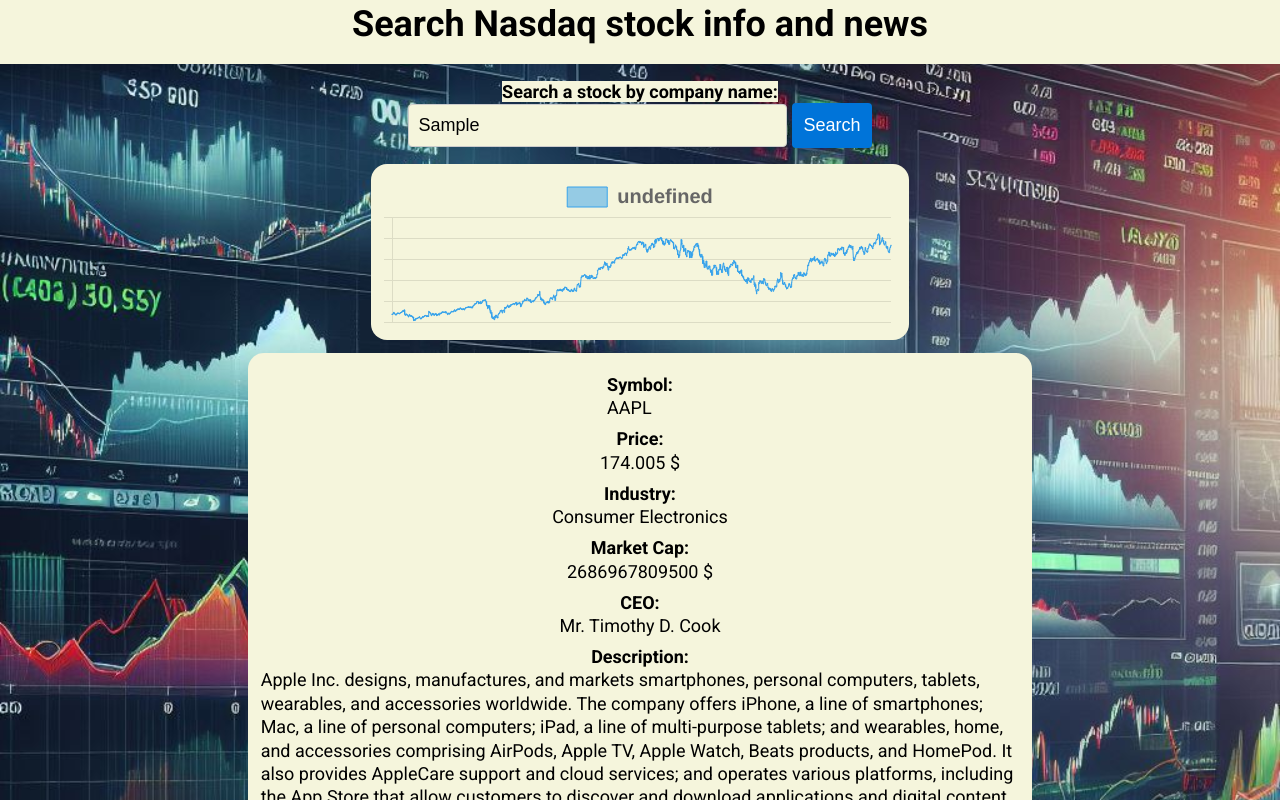
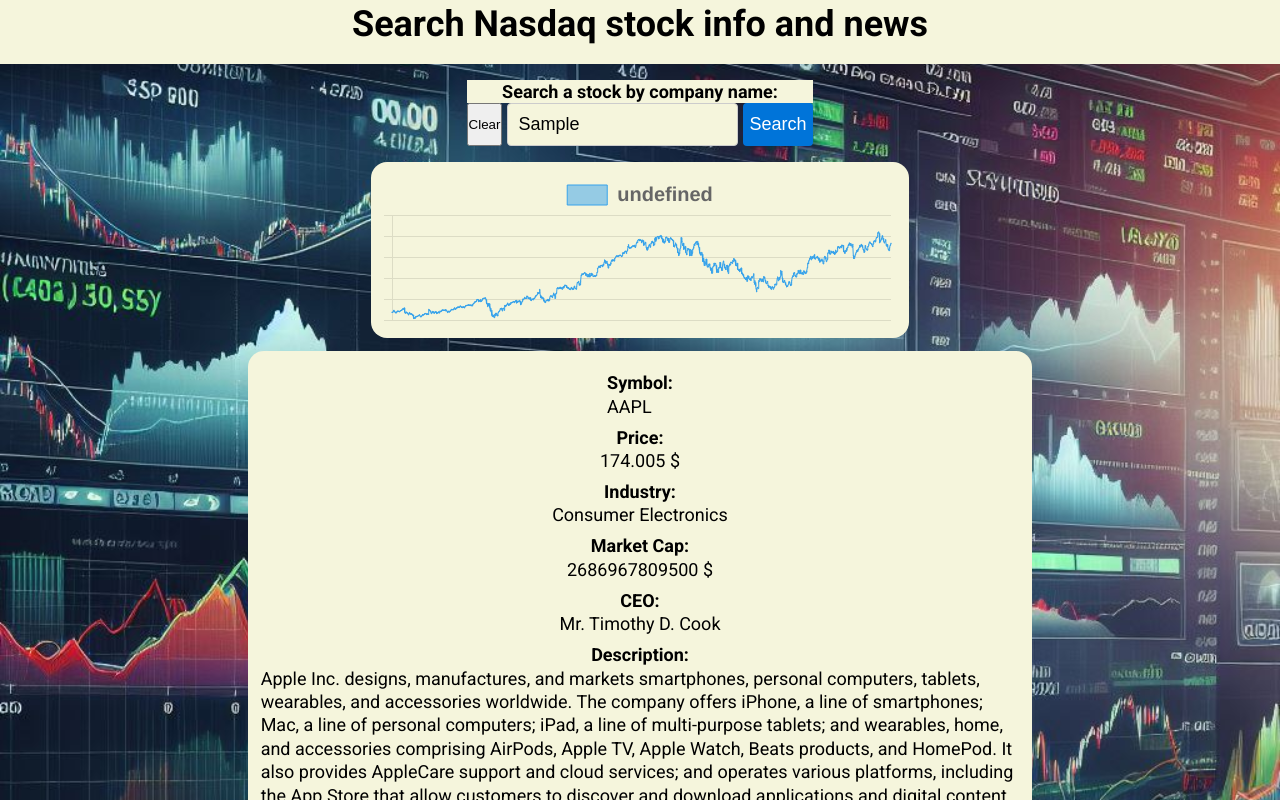
Before and after one commit to Himoazo/frontend-Project, a website built with Parcel: page src/index.html in a window 1280 px wide. Both pictures are taken after typing "Sample" into the empty fields and a click on the button "Search". Shown: the top 800 px of the page. Built offline with nearby package versions, Linux system fonts and the light colour scheme.

Commit message:
Förbannade clear button

```diff
--- a/src/CSS/_layout.scss
+++ b/src/CSS/_layout.scss
@@ -38,9 +38,16 @@
 
 //Sök
 .searchBox{
+    /* position: relative; */
+    display: flex;
+    flex-direction: column;
     width: fit-content;
     margin: 2vh  auto;
     text-align: center;
+    span{
+        display: flex;
+        flex-direction: row;
+    }
     input{
         margin: 0 auto;
         width: 60%;
@@ -56,6 +63,15 @@
     font-size: 1em;
     cursor: pointer;
     transition: background-color 0.3s ease;
+}
+
+#clearBtn {
+    /* position: absolute;
+    top: 50%;
+    right: 4%;  */
+   bottom: 0;
+   right: 0;
+
 }
 
 #search-button:hover{
--- a/src/JS/main.js
+++ b/src/JS/main.js
@@ -3,6 +3,7 @@
 import testData from './test.js';
 import testNews from './testNews.js';
 import Chart from 'chart.js/auto';
+
 
 const profile = [
     {
@@ -48,6 +49,9 @@
 let searchInput = document.getElementById("stock-search"); //input
 let autoComplete = document.getElementById("autoComplete");
 const errorDiv = document.getElementById("errorMsg"); // div för eventuella errors
+const searchText = document.getElementById("stock-search");
+const clearButton = document.getElementById("clearBtn");
+window.onload = clear;
 
 //Matchar den sökta aktien med aktierna i nasdaq
 searchInput.addEventListener("input", function() {
@@ -236,3 +240,27 @@
         }
     }
 }
+
+
+function clear(){
+    searchText.addEventListener("input", showClearBtn);
+    clearButton.addEventListener("click", clearInput);
+  }
+
+showClearBtn();
+function showClearBtn() {
+
+
+    if (searchText.value) {
+      clearButton.style.display = 'block';
+    } else {
+      clearButton.style.display = 'none';
+    }
+  }
+
+  function clearInput() {
+    const searchText = document.getElementById("stock-search");
+    searchText.value = '';
+    autoComplete.innerHTML = "";
+    showClearBtn();
+  }
--- a/src/index.html
+++ b/src/index.html
@@ -15,9 +15,14 @@
     <main>
     <div class="searchBox">
         <label for="stock-search" class="search-label">Search a stock by company name:</label>
+        <span>
+        <button id="clearBtn">Clear</button>
         <input type="text" id="stock-search" placeholder="Search a stock by company name" autocomplete="off">
         <button id="search-button">Search</button>
+
+        </span>
     </div>
+
     <div id="autoComplete"></div>
 
     <div class="chart"><canvas id="priceChart"></canvas></div>
```
